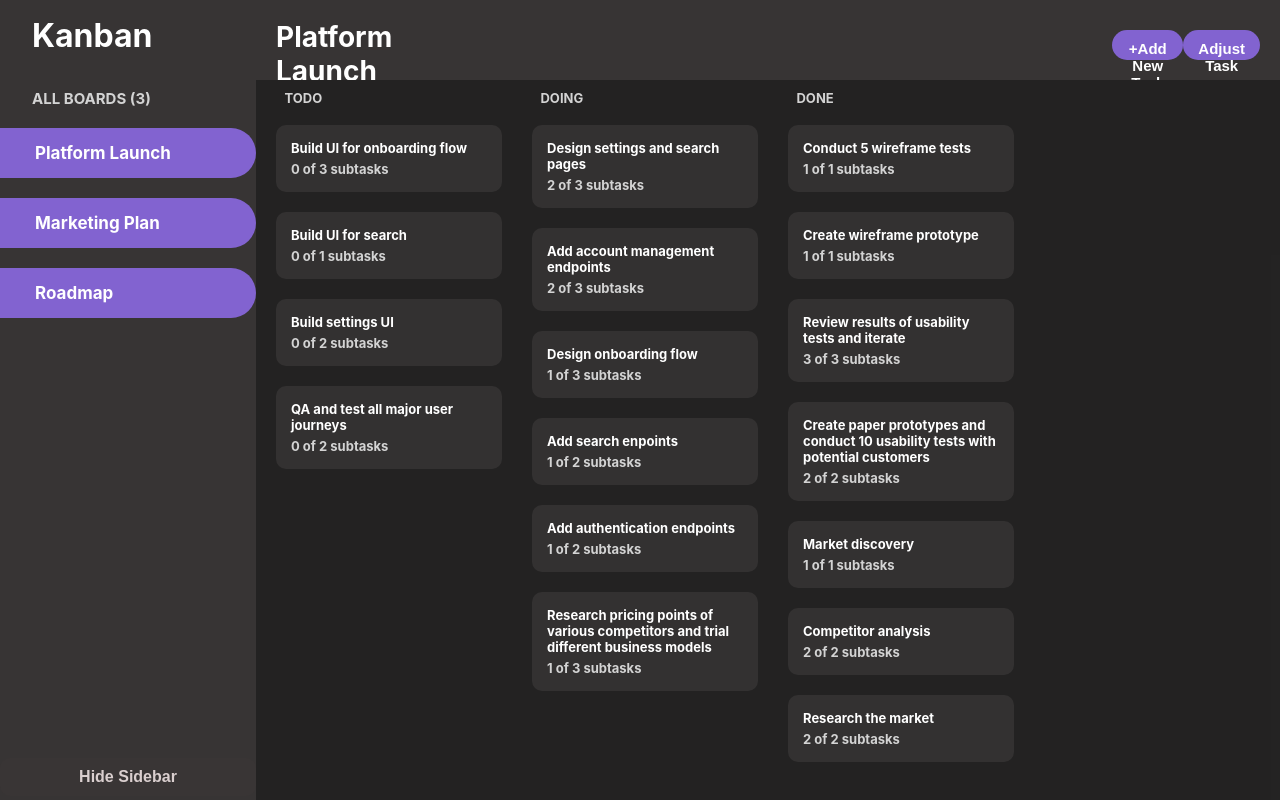
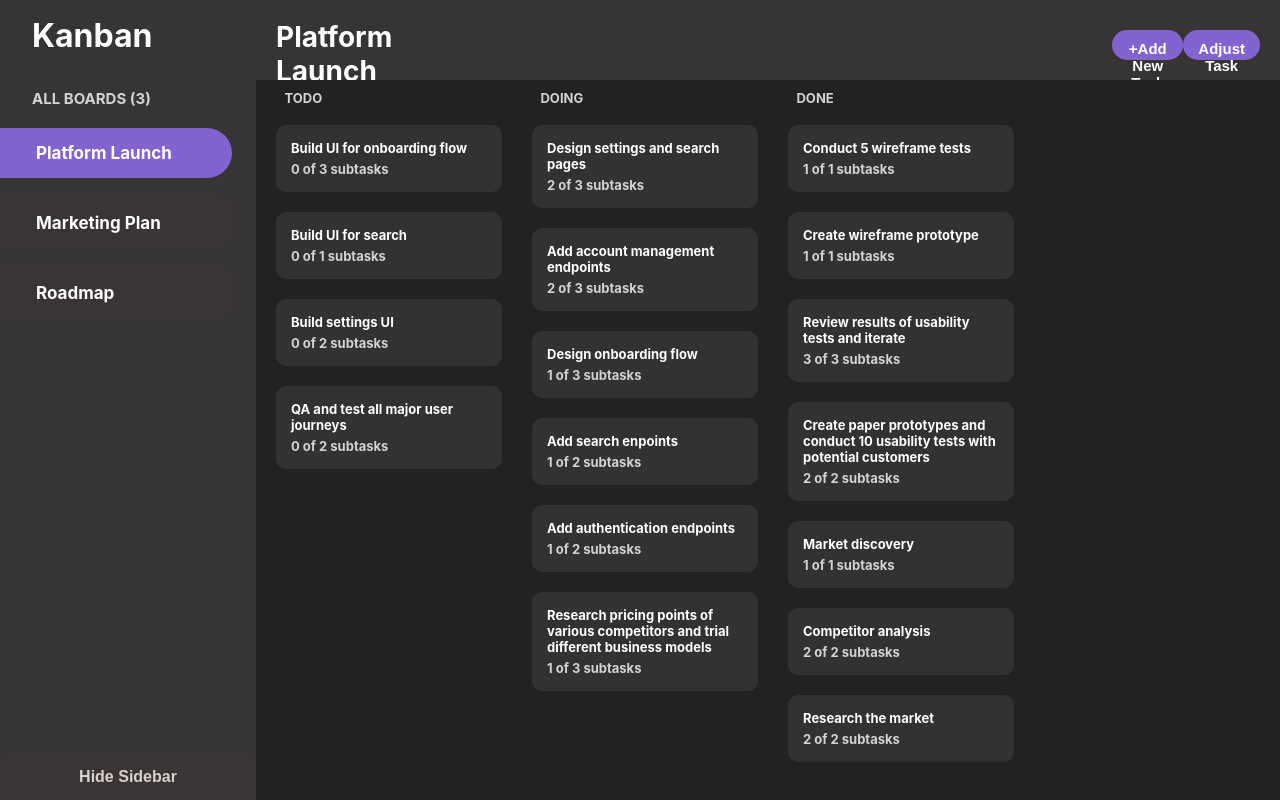
Before and after one commit to JBaaij/Kanban, a React (Create React App) app: page / in a window 1280 px wide. Built offline with nearby package versions, Linux system fonts and the light colour scheme.

Commit message:
marked board buttons

```diff
--- a/src/App.tsx
+++ b/src/App.tsx
@@ -15,6 +15,7 @@ function App() {
   const [showTaskPanel, setShowTaskPanel] = useState(false);
   const [showAmendPanel, setShowAmendPanel] = useState(false);
   const [countSubTask, setCountSubTask] = useState("");
+  const [selectedBoardIndex, setSelectedBoardIndex] = useState<number>(0);
   const appState = useContext(AppStateContext);
 
   appState.setBoardLength(jsonData.boards.length);
@@ -43,7 +44,10 @@ function App() {
     setShowAmendPanel(false);
     setShowTaskPanel(false);
   };
-
+  const handleBoardClick = (index: number) => {
+    setSelectedBoardIndex(index);
+    // Rest of your code...
+  };
   return (
     <div className="container">
       {showLeftSidebar && (
@@ -56,11 +60,15 @@ function App() {
               key={index}
               label={appState.dataState.boards[index].name}
               onClick={() => {
+                handleBoardClick(index); // Pass the index directly
                 appState.setBoardName(appState.dataState.boards[index].name);
                 appState.setBoardNumber(index);
               }}
+              isSelected={selectedBoardIndex === index}
+              index={index} // Pass the index prop
             />
           ))}
+
           <button onClick={toggleLeftSidebar} id="button-hide-sidebar">
             Hide Sidebar
           </button>
--- a/src/LabelButton.css
+++ b/src/LabelButton.css
@@ -1,4 +1,23 @@
 .label-button {
+  user-select: none;
+  cursor: pointer;
+  height: 50px;
+  border-top-right-radius: 30px;
+  border-bottom-right-radius: 30px;
+  background-color: #3a3535e3;
+  font-weight: bold;
+  color: white;
+  margin-top: 20px;
+  display: flex;
+  align-items: center;
+  padding-left: 36px;
+  font-size: 17px;
+  margin-right: 3vh;
+}
+.label-button:hover {
+  background-color: rgb(149, 125, 208);
+}
+.selected {
   user-select: none;
   cursor: pointer;
   height: 50px;
@@ -10,9 +29,7 @@
   margin-top: 20px;
   display: flex;
   align-items: center;
-  padding-left: 35px;
+  padding-left: 36px;
   font-size: 17px;
+  margin-right: 3vh;
 }
-.label-button:hover {
-  background-color: rgb(149, 125, 208);
-}
--- a/src/LabelButton.tsx
+++ b/src/LabelButton.tsx
@@ -4,11 +4,18 @@ interface LabelButtonProps {
   label: string;
   onClick: () => void;
   className?: string;
+  isSelected?: boolean;
+  index: number;
 }
 const LabelButton = (props: LabelButtonProps) => {
-  const { label, onClick, className } = props;
+  const { label, onClick, className, isSelected, index } = props;
   return (
-    <div className={`label-button ${className || ""}`} onClick={onClick}>
+    <div
+      className={`label-button ${className || ""} ${
+        isSelected ? "selected" : ""
+      }`}
+      onClick={() => onClick()} // Pass the index as an argument
+    >
       {label}
     </div>
   );
```
